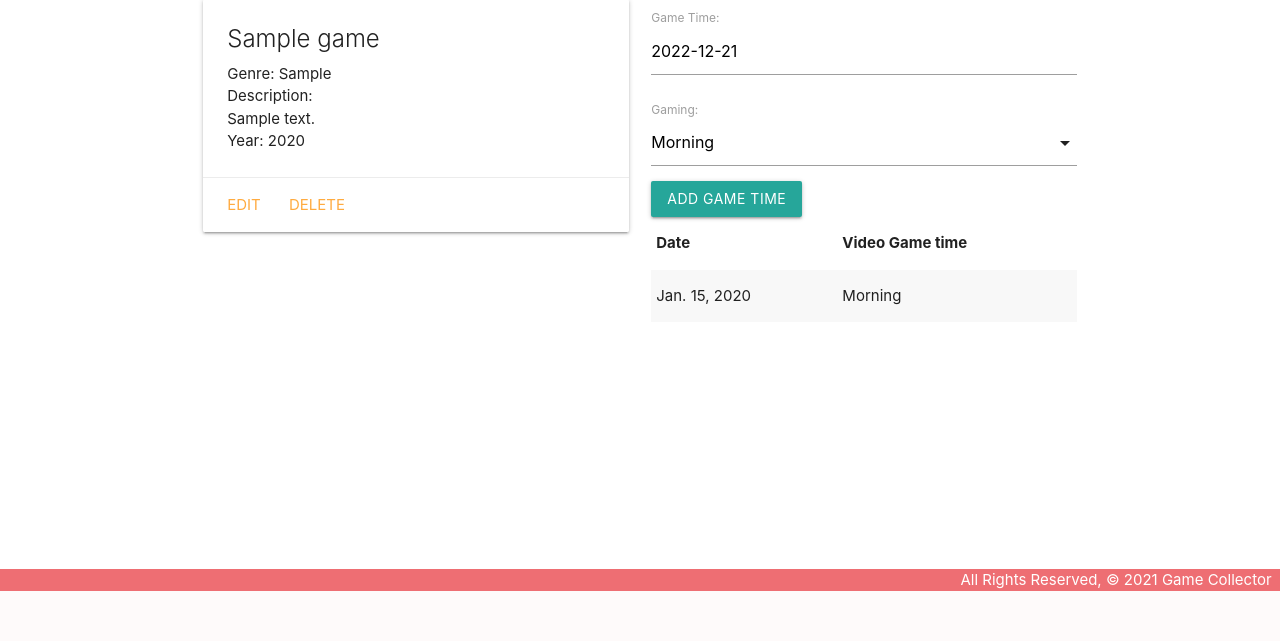
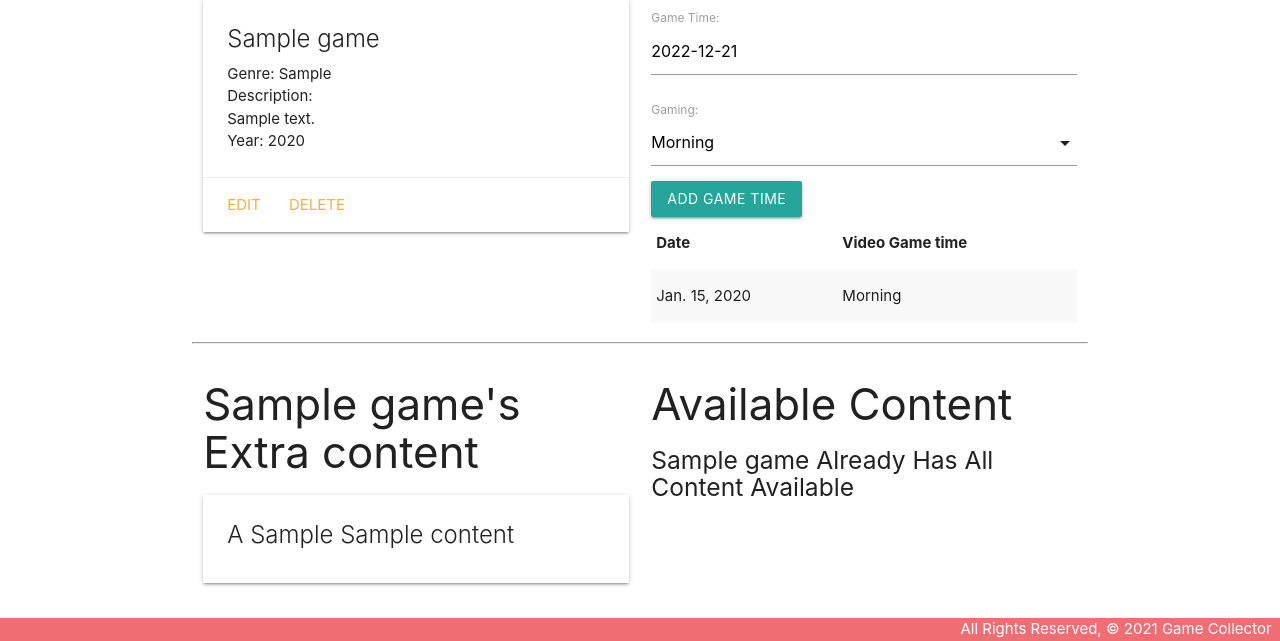
Before and after one commit to dvbernardo97/CollectorsLab, a Django app: page /games/1 in a window 1280 px wide. Shown: the part 209-850 px from the top of the page. Before the commit the page ends 800 px from the top, so only its background shows below. Run offline with Django 3.2, Linux system fonts and the light colour scheme; tables that the repository leaves empty hold one stand-in row (values such as "Sample post").

Commit message:
finish lab

```diff
--- a/main_app/templates/games/detail.html
+++ b/main_app/templates/games/detail.html
@@ -43,6 +43,48 @@
     </table>
   </div>
 </div>
+  <hr>
+  <div class="row">
+    <div class="col s6">
+      <h3>{{ game.name }}'s Extra content</h3>
+      {% if game.contents.count %}
+        {% for contents in game.contents.all %}
+          <div class="card">
+            <div class="card-content">
+              <span class="card-title">
+                A <span style="color: {{ contents.download }}">{{ contents.download }}</span> {{ contents.name }}
+              </span>
+            </div>
+          </div>
+        {% endfor %}
+      {% else %}
+        <h5>No Extra content :(</h5>
+      {% endif %}
+    </div>
+    <div class="col s6">
+      <h3>Available Content</h3>
+      {% if contents.count %}
+        {% for contents in contents.all %}
+          <div class="card">
+            <div class="card-content">
+              <span class="card-title">
+                A <span style="color: {{ contents.download }}">{{ contents.download }}</span> {{ contents.name }}
+              </span>
+            </div>
+            <div class="card-action">
+              <form action="{% url 'ext_contents' game.id contents.id %}" method="POST">
+                {% csrf_token %}
+                <button type="submit" class="btn">Add</button>
+              </form>
+            </div>
+          </div>
+        {% endfor %}
+      {% else %}
+        <h5>{{game.name}} Already Has All Content Available</h5>
+      {% endif %}
+    </div>
+  </div>
+
 <script>
   const dateEl = document.getElementById('id_date');
   M.Datepicker.init(dateEl, {
--- a/main_app/urls.py
+++ b/main_app/urls.py
@@ -11,6 +11,11 @@ urlpatterns = [
     path("games/<int:pk>/delete/", views.GameDelete.as_view(), name="games_delete"),
     path("games/create/", views.GameCreate.as_view(), name="games_create"),
     path("games/<int:game_id>/add_time/", views.add_time, name="add_time"),
+    path(
+        "games/<int:game_id>/ext_contents/<int:contents_id>/",
+        views.ext_contents,
+        name="ext_contents",
+    ),
     path("contents/", views.ContentList.as_view(), name="contents_index"),
     path("contents/<int:pk>/", views.ContentDetail.as_view(), name="contents_detail"),
     path("contents/create/", views.ContentCreate.as_view(), name="contents_create"),
--- a/main_app/views.py
+++ b/main_app/views.py
@@ -14,9 +14,6 @@ def about(request):
     return render(request, "about.html")
 
 
-# def games_index(request):
-#     games = Game.objects.all()
-#     return render(request, "games/index.html", {"games": games})
 class GameList(ListView):
     model = Game
     template_name = "games/index.html"
@@ -24,7 +21,7 @@ class GameList(ListView):
 
 class GameCreate(CreateView):
     model = Game
-    fields = "__all__"
+    fields = ["name", "genre", "description", "year"]
     success_url = "/games/"
 
 
@@ -40,16 +37,20 @@ class GameDelete(DeleteView):
 
 def games_detail(request, game_id):
     game = Game.objects.get(id=game_id)
+    id_list = game.contents.all().values_list("id")
+    content_not_included = Content.objects.exclude(id__in=id_list)
     time_form = TimeForm()
-    return render(request, "games/detail.html", {"game": game, "time_form": time_form})
+    return render(
+        request,
+        "games/detail.html",
+        {"game": game, "time_form": time_form, "contents": content_not_included},
+    )
 
 
 def add_time(request, game_id):
     form = TimeForm(request.POST)
     # validate the form
     if form.is_valid():
-        # don't save the form to the db until it
-        # has the cat_id assigned
         new_time = form.save(commit=False)
         new_time.game_id = game_id
         new_time.save()
@@ -77,3 +78,8 @@ class ContentUpdate(UpdateView):
 class ContentDelete(DeleteView):
     model = Content
     success_url = "/contents/"
+
+
+def ext_contents(request, game_id, contents_id):
+    Game.objects.get(id=game_id).contents.add(contents_id)
+    return redirect("detail", game_id=game_id)
```
Also changed, not shown: main_app/templates/main_app/content_list.html (+4 -4 lines).
